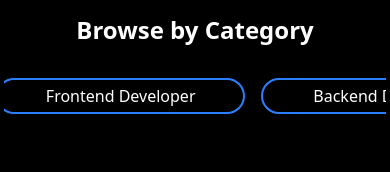
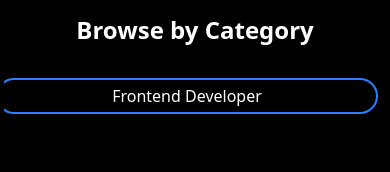
Before and after one commit to rajat3154/Jobs-Interns-Hub, a React (Vite) app in the folder frontend/: page / in a window 390 px wide. Shown: the part 664-836 px from the top of the page. Built offline with nearby package versions, Linux system fonts and the light colour scheme; no server answers.

Commit message:
Jobs-Interns-Hub

```diff
--- a/frontend/src/components/CategoryCarousel.jsx
+++ b/frontend/src/components/CategoryCarousel.jsx
@@ -29,7 +29,7 @@ const CategoryCarousel = ({ setQuery }) => {
               {category.map((cat, index) => (
                 <CarouselItem
                   key={index}
-                  className="box-border basis-2/3 xs:basis-1/2 sm:basis-1/3 px-2 py-2 sm:px-3 sm:py-4"
+                  className="box-border basis-full sm:basis-1/3 px-2 py-2 sm:px-3 sm:py-4"
                 >
                   <Button
                     variant="outline"
```
